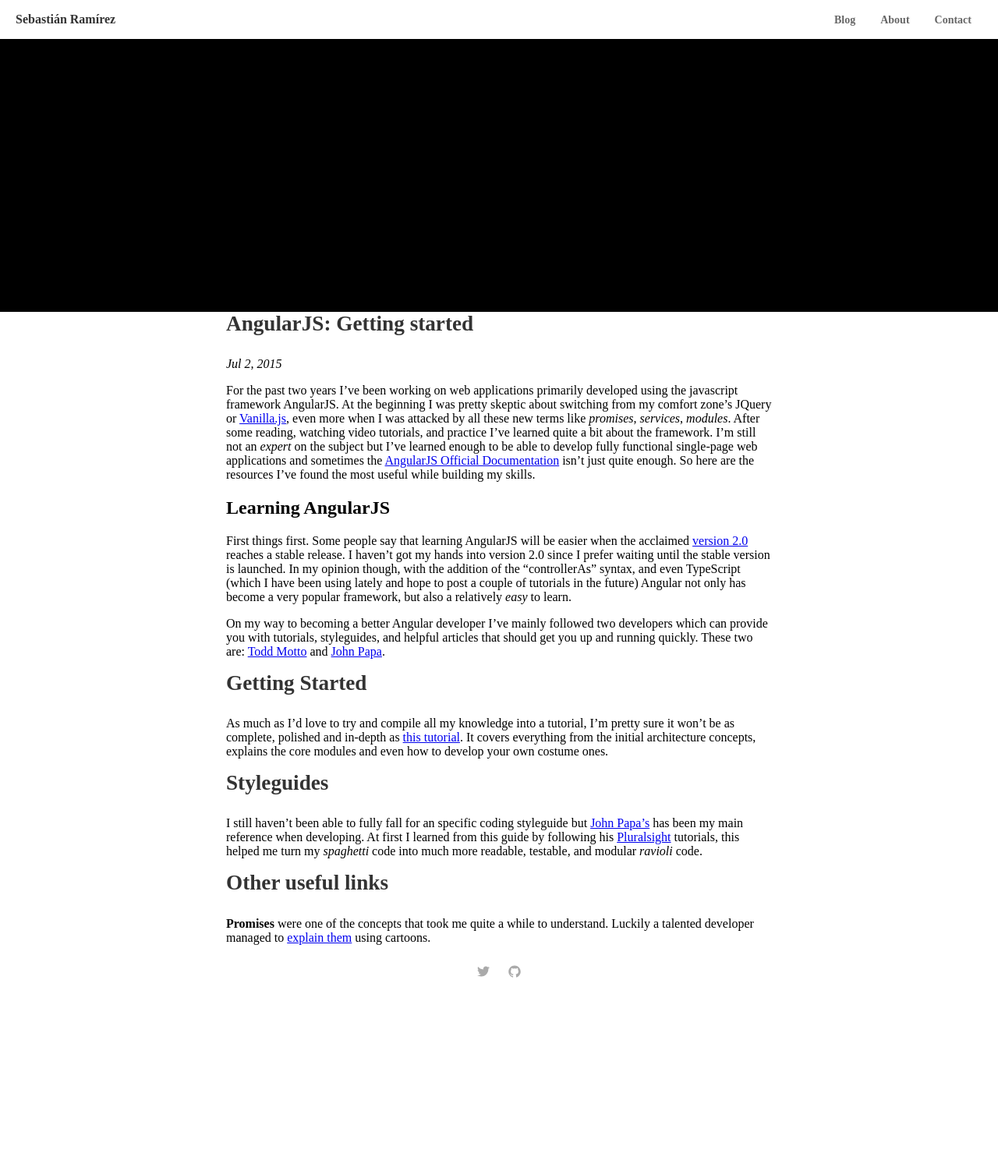
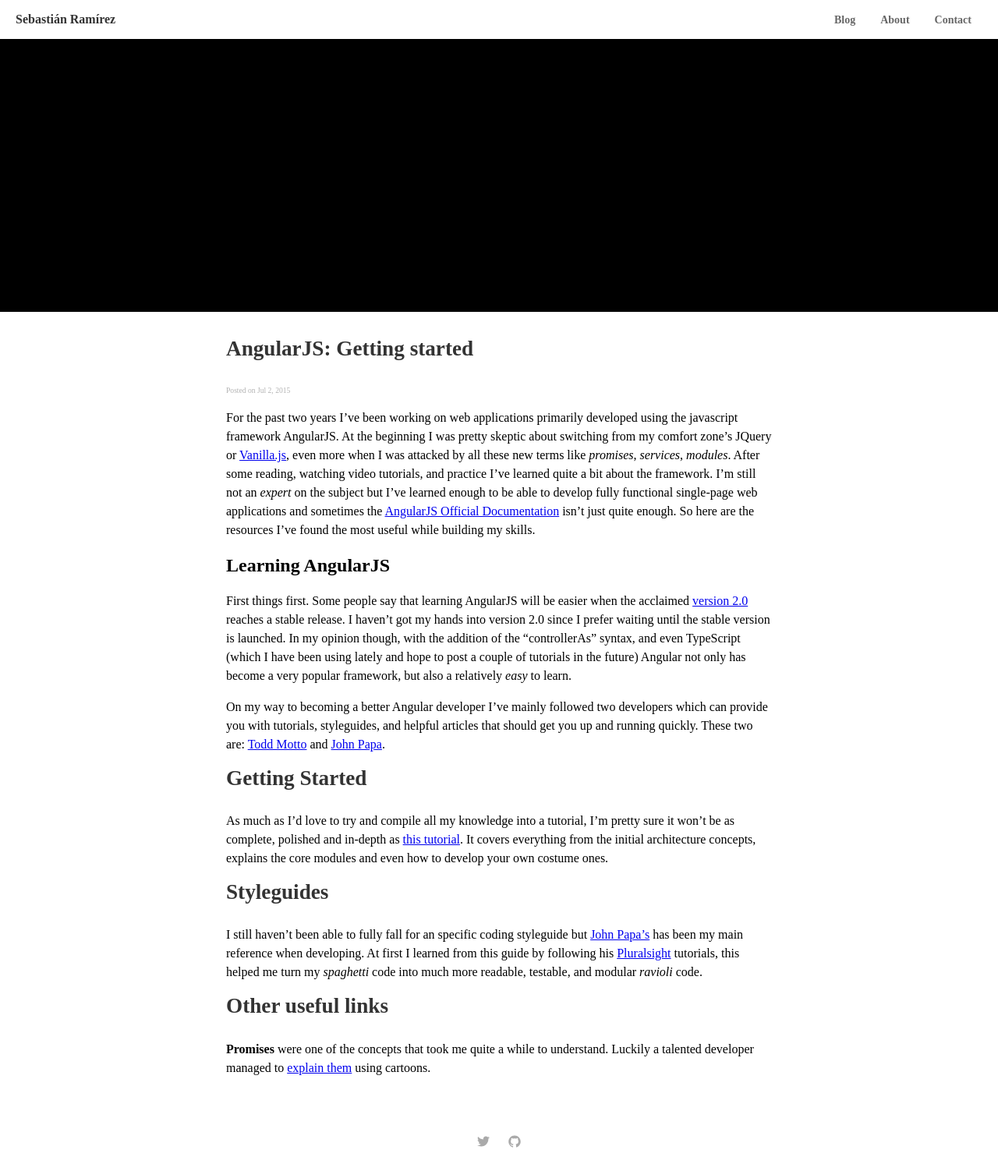
Before and after one commit to s-ramirez/s-ramirez.github.io, a Jekyll site: the page built from _posts/2015-07-02-angular-form-validation.md, in a window 1280 px wide. Shown: the whole page at 78% size. Built offline with Jekyll 4.4.1, drawn with Linux system fonts in a browser that asks for light colours; some web fonts are replaced; before the commit the page ends 1284 px from its top, so only the background shows below that.

Commit message:
Styling post content

```diff
--- a/_layouts/post.html
+++ b/_layouts/post.html
@@ -3,8 +3,8 @@
 ---
 <div class="content post">
   <h1>{{ page.title }}</h3>
-    <p class="meta">
-      <i>{% if page.author %} by {{ page.author }} • {% endif %} {{ page.date | date: "%b %-d, %Y" }}{% if page.meta %} • {{ page.meta }}{% endif %}</i>
-    </p>
+    <small>
+      Posted on {{ page.date | date: "%b %-d, %Y" }}
+    </small>
     {{ content }}
 </div>
--- a/_sass/post.scss
+++ b/_sass/post.scss
@@ -1,8 +1,19 @@
 .post {
+  padding: 2em 0;
   h1 {
     font-size: 1.7em;
     margin-top: 0;
     margin-bottom: 1em;
     color: $header-color;
   }
+
+  small {
+    color: $subheader-color;
+    font-size: 0.6em;
+  }
+
+  p {
+    font-size: 1em;
+    line-height: 1.5em;
+  }
 }
--- a/_sass/variables.scss
+++ b/_sass/variables.scss
@@ -3,4 +3,5 @@
 
 /* Colors */
 $header-color: rgba(0,0,0,0.8);
+$subheader-color: rgba(0,0,0,0.3);
 $navigation-color: rgba(0,0,0,0.6);
```
